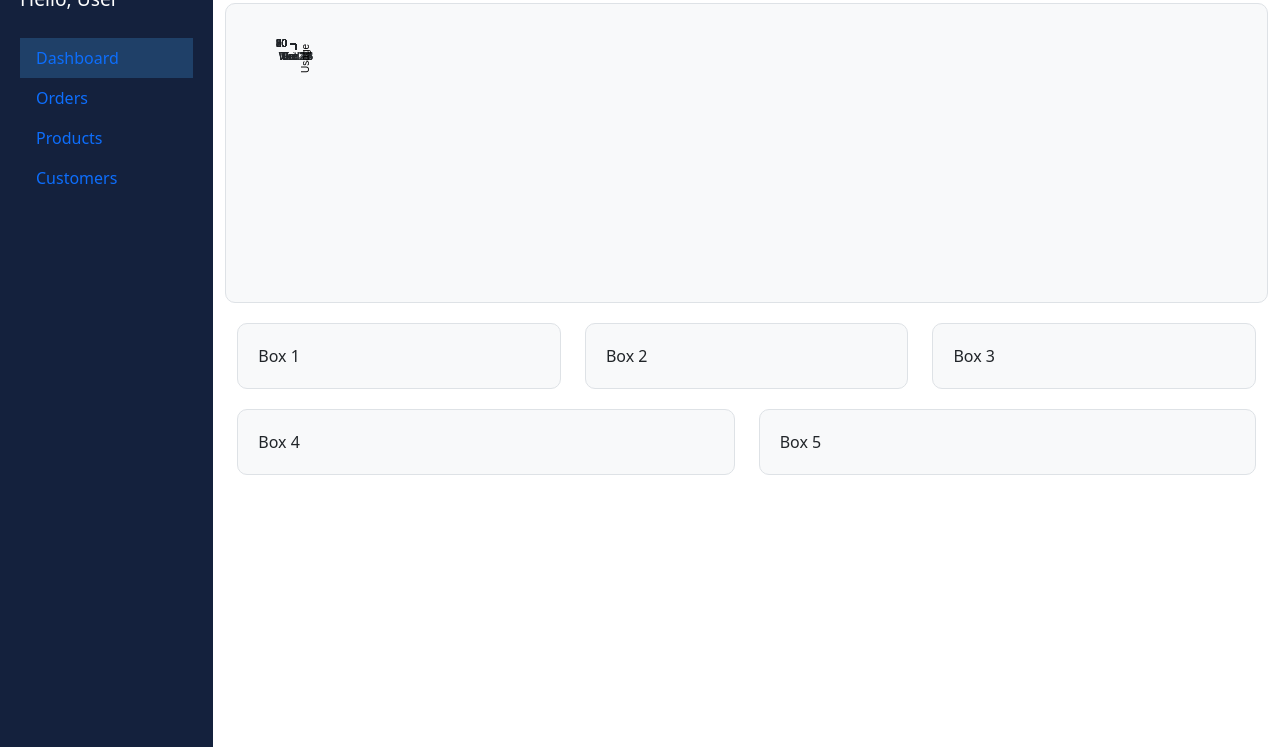
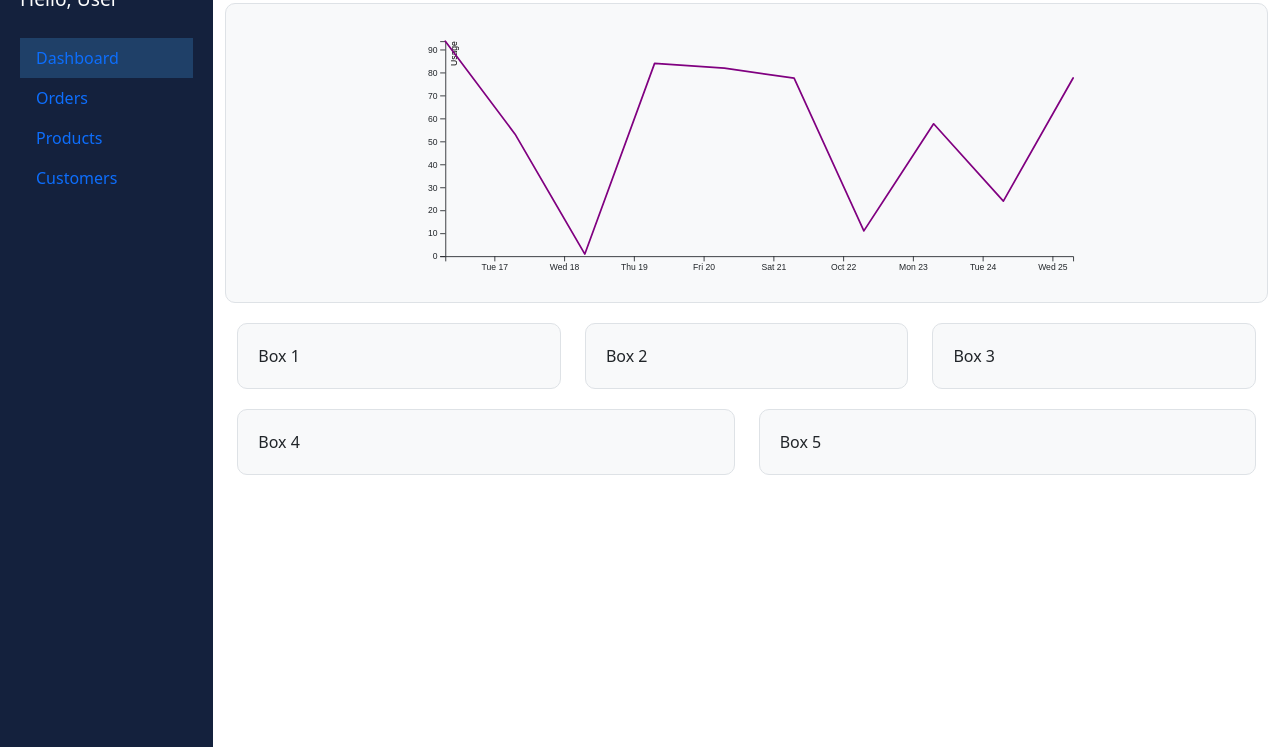
Before and after one commit to prp-e/bootstrap_dashboard, a plain HTML site: page index.html in a window 1280 px wide. Shown: the part 53-800 px from the top of the page. Drawn offline with nearby package versions, Linux system fonts and the light colour scheme.

Commit message:
working on it

```diff
--- a/index.html
+++ b/index.html
@@ -137,11 +137,12 @@
         const svg = d3.select("#graphContainer")
             .append("svg")
             .attr("width", "100%")
-            .attr("height", "100%");
+            .attr("height", "100%")
+            .attr("viewBox", `0 0 800 300`);
 
         const margin = { top: 20, right: 20, bottom: 30, left: 50 };
-        const width = +svg.attr("width") - margin.left - margin.right;
-        const height = +svg.attr("height") - margin.top - margin.bottom;
+        const width = 800 - margin.left - margin.right;
+        const height = 300 - margin.top - margin.bottom;
 
         const x = d3.scaleTime().range([0, width]);
         const y = d3.scaleLinear().range([height, 0]);
```
